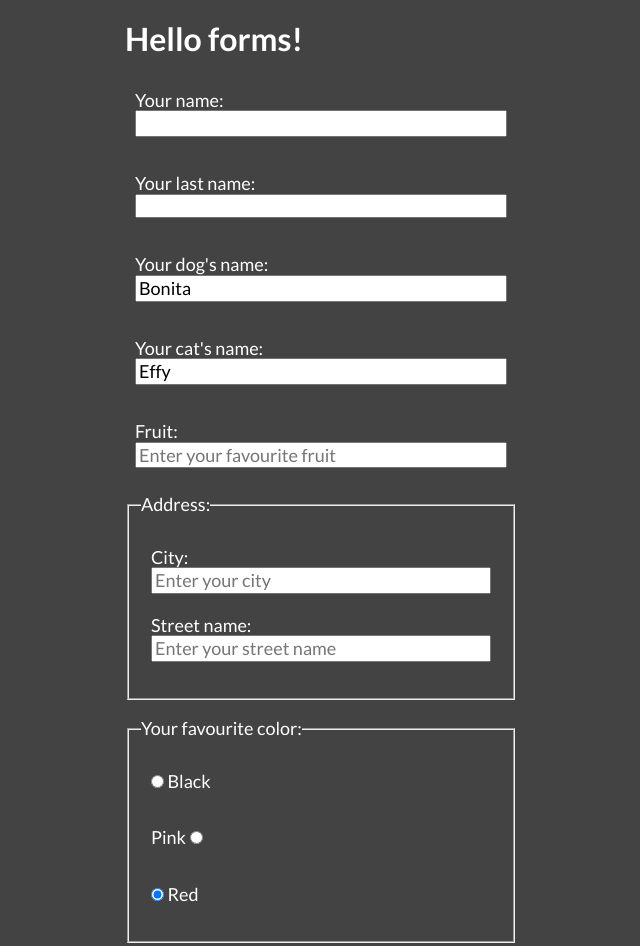
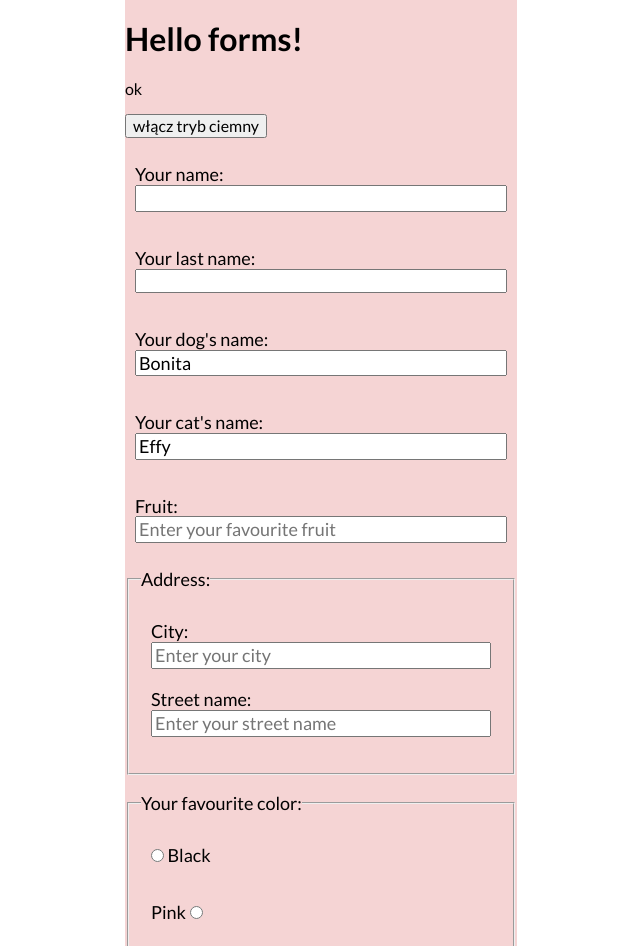
Before and after one commit to AnnaSmierzchala/form, a website: page index.html in a window 1280 px wide. Shown: the top 946 px of the page, without its empty margins (319-959 px from the left). Drawn offline with Linux system fonts and the light colour scheme.

Commit message:
modify change mood button

```diff
--- a/index.html
+++ b/index.html
@@ -9,9 +9,17 @@
     <link href="styles.css" rel="stylesheet" type="text/css" />
   </head>
   <body>
-    <main>
-      <h1>Hello forms!</h1>
-      <form action="https://dev.cotenfrontend.pl" method="post" class="form">
+    <main class="main main--js">
+      <div class="main__div">
+
+
+      <h1 main__header>Hello forms!</h1>
+      <p class="main__paragraph moment--js">ok</p>
+    </div>
+      <!--    <form action="https://dev.cotenfrontend.pl" method="post" class="form"></form> -->
+<form>
+        <button class="change--js" type="button">Kliknij mnie </button>
+
         <p class="form__p">
           <label class="form__label"
             >Your name:
@@ -19,7 +27,7 @@
               class="form__item"
               name="firstName"
               id="firstName"
-              required
+
             />
           </label>
         </p>
@@ -129,7 +137,8 @@
                 name="color"
                 checked
                 value="crazyRed"
-              /> Red
+              />
+              Red
             </label>
           </p>
         </fieldset>
@@ -241,6 +250,14 @@ Enter your story...</textarea
           >
         </p>
 
+
+
+        <p class="form__p">
+          <label class="form__label">
+            <input class="form__item" name="name" id="name" value="Anna">
+          </label>
+        </p>
+
         <p class="form__p">
           <input
             class="form__item"
@@ -250,7 +267,9 @@ Enter your story...</textarea
             value="Submit"
           />
         </p>
+
       </form>
     </main>
+    <script src="index.js"></script>
   </body>
 </html>
--- /dev/null
+++ b/index.js
@@ -0,0 +1,35 @@
+let isDark = false;
+
+function buttonText (querySelectorContent, content) {
+    const element = document.querySelector(querySelectorContent);
+    element.innerHTML = content;
+  }
+  buttonText ('.change--js', 'włącz tryb ciemny');
+
+const button = document.querySelector('.change--js');
+
+
+button.addEventListener('click', function() {
+    if (isDark == false) {
+
+    document.documentElement.style.setProperty(`--my-background`, `#444444`);
+    document.documentElement.style.setProperty(`--my-color`, `white`);
+
+
+    buttonText ('.change--js', 'włącz tryb jasny')
+
+    isDark = true;
+}
+
+else {
+    document.documentElement.style.setProperty(`--my-background`, `#f5f5f5`);
+    document.documentElement.style.setProperty(`--my-color`, `black`);
+
+    buttonText ('.change--js', 'włącz tryb ciemny')
+
+    isDark = false;
+
+
+
+}
+})
--- a/styles.css
+++ b/styles.css
@@ -11,14 +11,24 @@ html {
   box-sizing: inherit;
 }
 
+:root {
+  --my-background: #f5d4d4;
+  --my-color: black;
+
+}
+
 body {
-  background: #434343;
-  color: white;
+
   font-family: "Lato";
   display: flex;
   justify-content: center;
   align-items: center;
   min-height: 100vh;
+}
+
+.main {
+  background: var(--my-background);
+  color: var(--my-color);
 }
 
 .form__label {
```
Also changed, not shown: package.json (added, +23 -0 lines), 2 other files.
